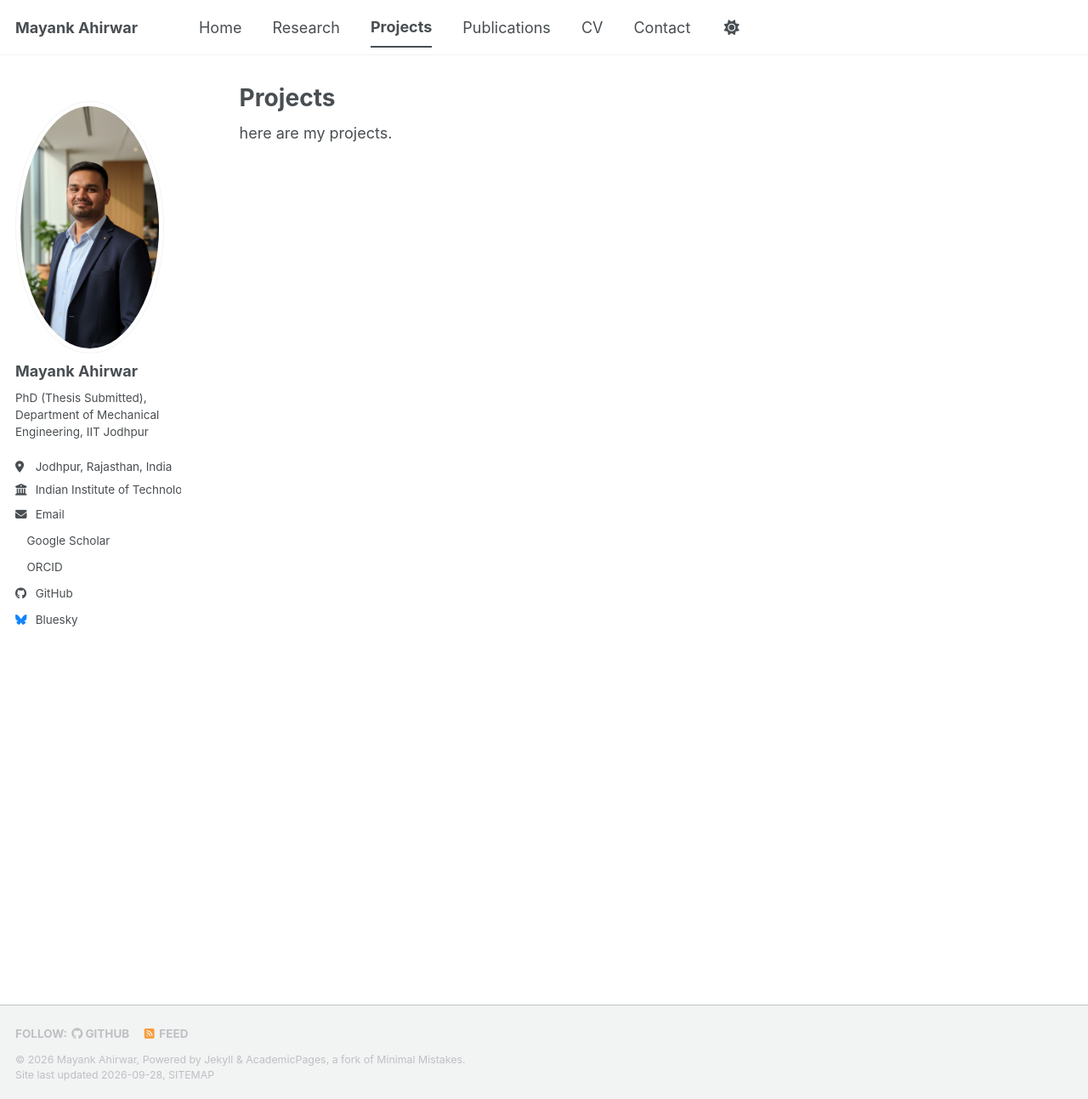
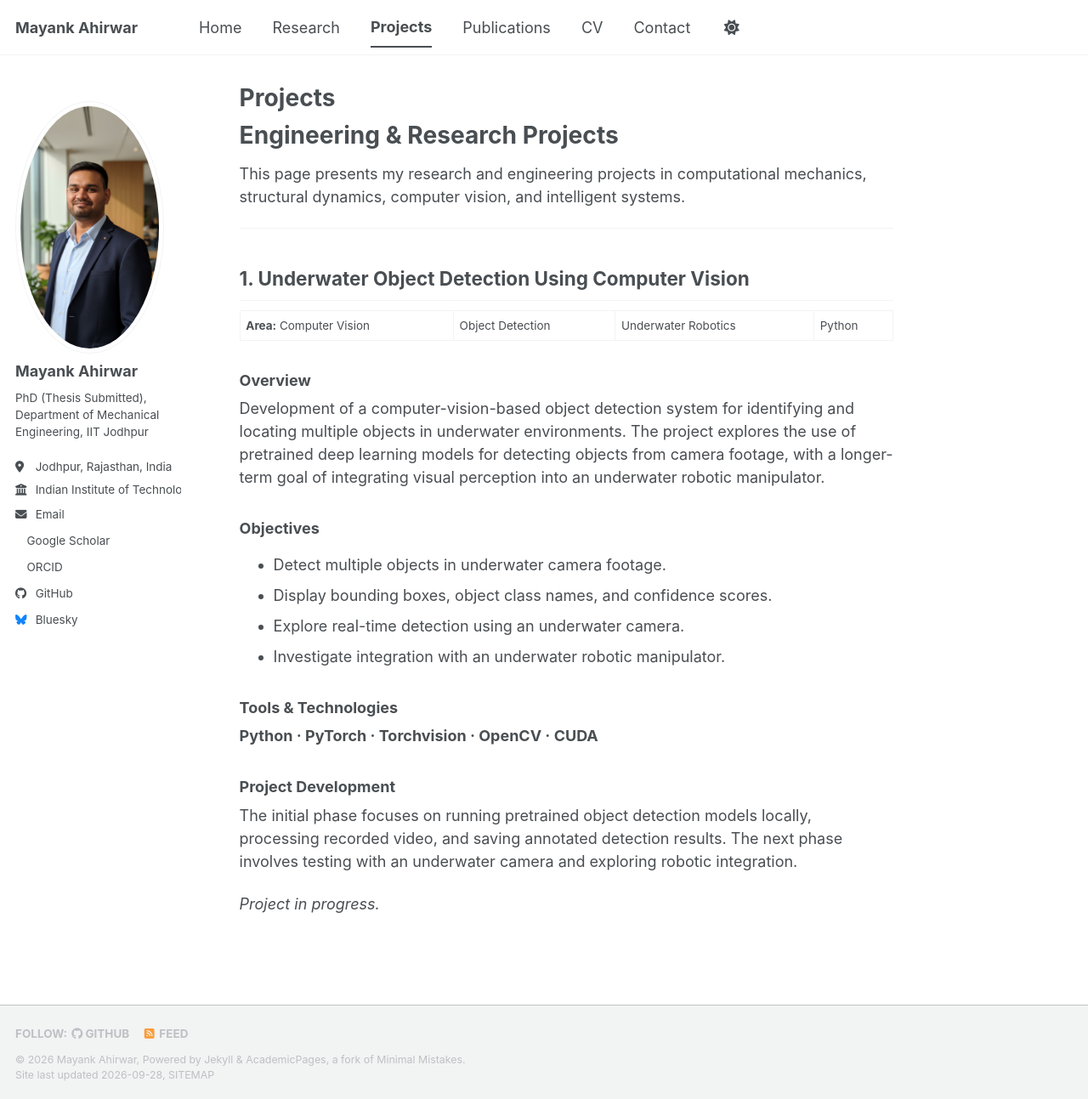
Before and after one commit to mayank-ahirwar/portfolio, a Jekyll site: the page built from _pages/projects.md, in a window 1280 px wide and 1293 px high. Shown: the whole window at 85% size. Built offline with Jekyll 4.4.1, drawn with Linux system fonts in a browser that asks for light colours; a style sheet for code colours, icons or effects is not loaded.

Commit message:
Add  underwater detection
Added a new section for engineering and research projects, detailing the underwater object detection project, its objectives, tools, and development phases.

```diff
--- a/_pages/projects.md
+++ b/_pages/projects.md
@@ -5,6 +5,43 @@ permalink: /projects/
 author_profile: true
 ---
 
+# Engineering & Research Projects
 
+This page presents my research and engineering projects in
+computational mechanics, structural dynamics, computer vision,
+and intelligent systems.
 
-here are my projects.
+---
+
+## 1. Underwater Object Detection Using Computer Vision
+
+**Area:** Computer Vision | Object Detection | Underwater Robotics | Python
+
+### Overview
+
+Development of a computer-vision-based object detection system
+for identifying and locating multiple objects in underwater
+environments. The project explores the use of pretrained deep
+learning models for detecting objects from camera footage,
+with a longer-term goal of integrating visual perception
+into an underwater robotic manipulator.
+
+### Objectives
+
+- Detect multiple objects in underwater camera footage.
+- Display bounding boxes, object class names, and confidence scores.
+- Explore real-time detection using an underwater camera.
+- Investigate integration with an underwater robotic manipulator.
+
+### Tools & Technologies
+
+**Python · PyTorch · Torchvision · OpenCV · CUDA**
+
+### Project Development
+
+The initial phase focuses on running pretrained object detection
+models locally, processing recorded video, and saving annotated
+detection results. The next phase involves testing with an
+underwater camera and exploring robotic integration.
+
+*Project in progress.*
```
